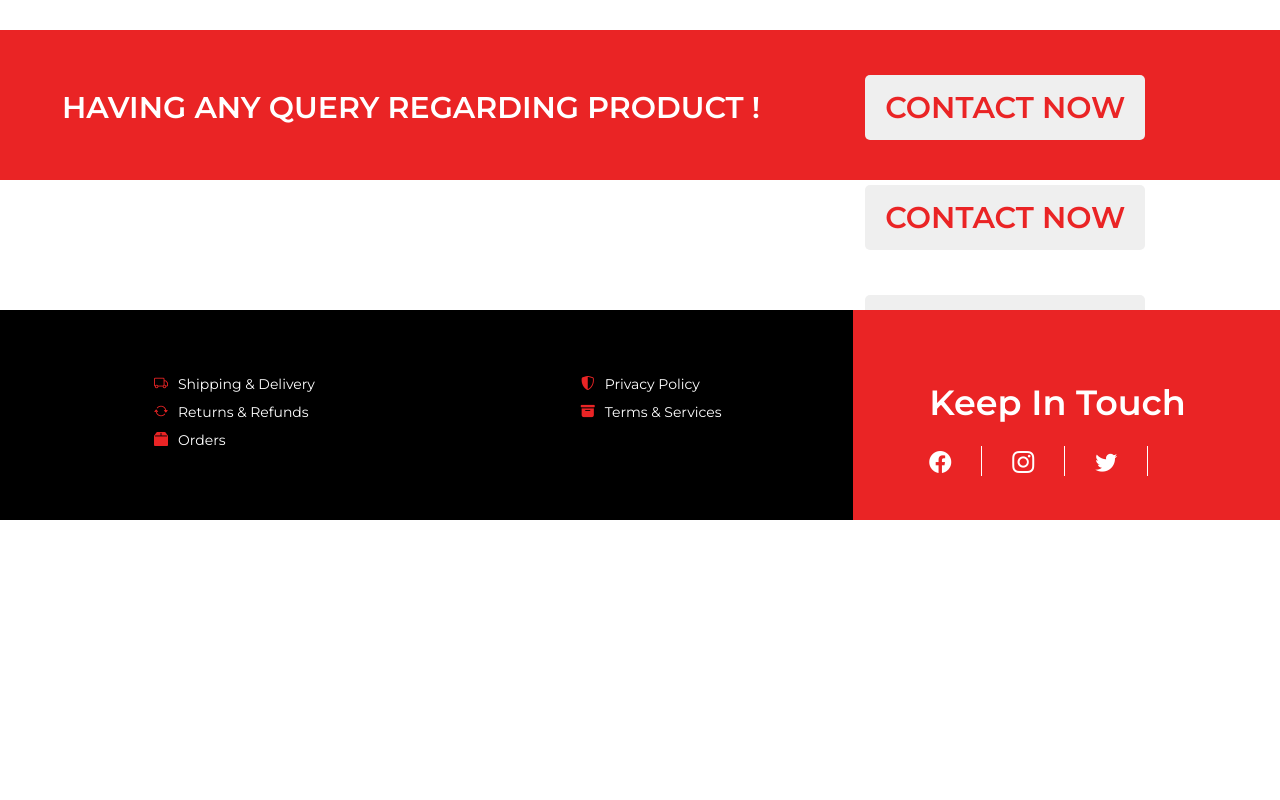
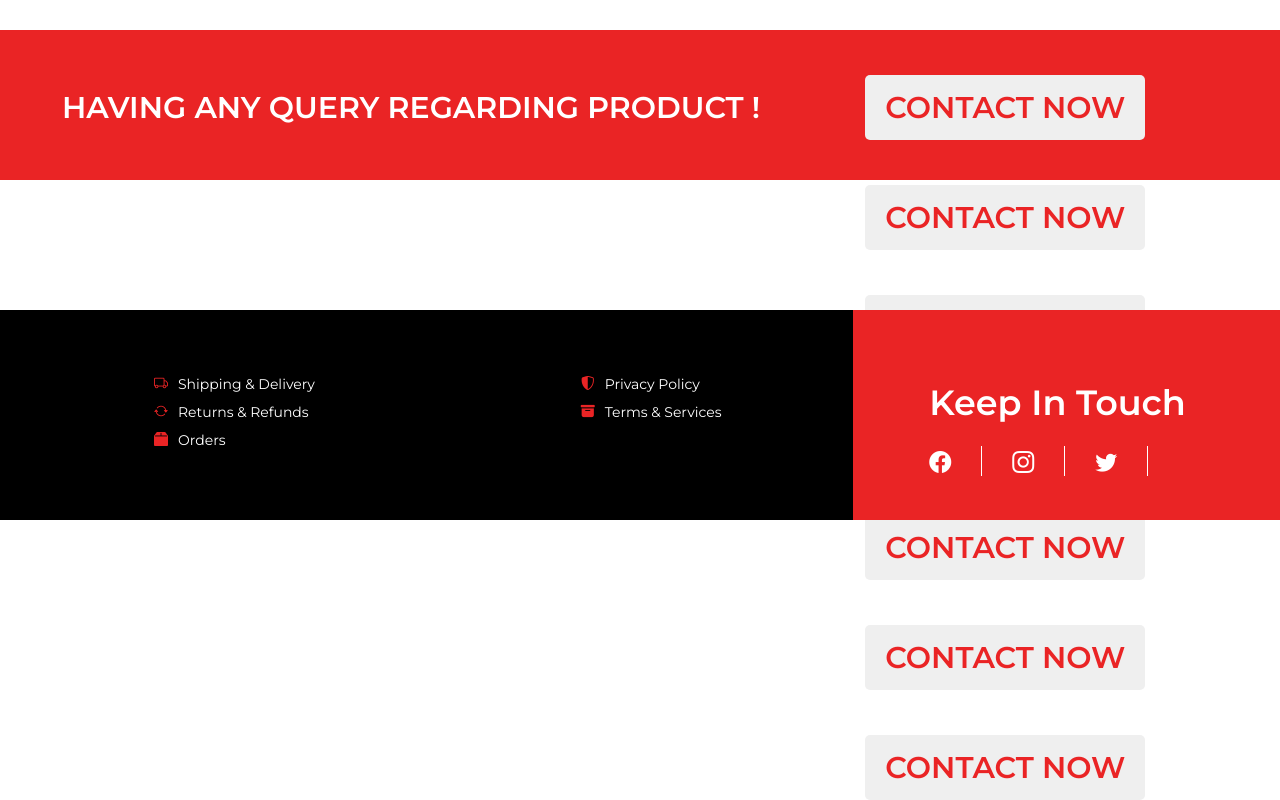
Before and after one commit to kazimrana/FA18-BCE-043-MERN-APP, a React (Create React App) app in the folder frontend/: page /Refund in a window 1280 px wide. Shown: the part 1631-2431 px from the top of the page. Before the commit the page ends 2151 px from the top, so only its background shows below. Built offline with nearby package versions, Linux system fonts and the light colour scheme.

Commit message:
feat: Add Buttons

```diff
--- a/frontend/src/Contact Bar/contactBar.js
+++ b/frontend/src/Contact Bar/contactBar.js
@@ -15,6 +15,9 @@ function ContactBar() {
               <button id="cb-b1"> CONTACT NOW </button>
               <button id="cb-b1"> CONTACT NOW </button>
               <button id="cb-b1"> CONTACT NOW </button>
+              <button id="cb-b1"> CONTACT NOW </button>
+              <button id="cb-b1"> CONTACT NOW </button>
+              <button id="cb-b1"> CONTACT NOW </button>
             </Link>
           </div>
         </div>
```
